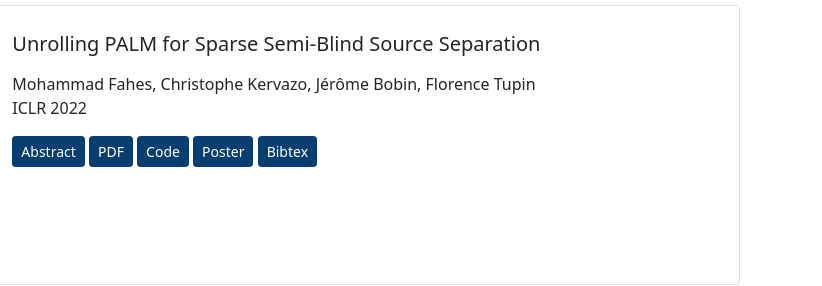
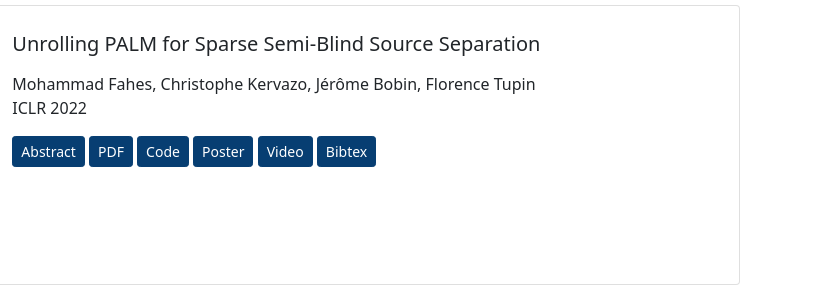
Before and after one commit to mfahes/mfahes.github.io, a plain HTML site: page index.html in a window 1280 px wide. Shown: the part 764-1050 px from the top of the page, 458-1280 px from the left. Drawn offline with nearby package versions, Linux system fonts and the light colour scheme; some icons are missing.

Commit message:
add link

```diff
--- a/index.html
+++ b/index.html
@@ -233,6 +233,9 @@
                                             <a href="./img/poster_LPALM.png" class="btn btn-2022 btn-sm" role="button" aria-expanded="false" target="_blank">
                                                 Poster
                                             </a>
+                                            <a href="https://iclr.cc/virtual/2022/poster/6592" class="btn btn-2022 btn-sm" role="button" aria-expanded="false" target="_blank">
+                                                Video
+                                            </a>
                                             <a class="btn btn-2022 btn-sm" data-bs-toggle="collapse" href="#bibtex_LPALM" role="button" aria-expanded="false" aria-controls="collapseExample">
                                                 Bibtex
                                             </a>
```
